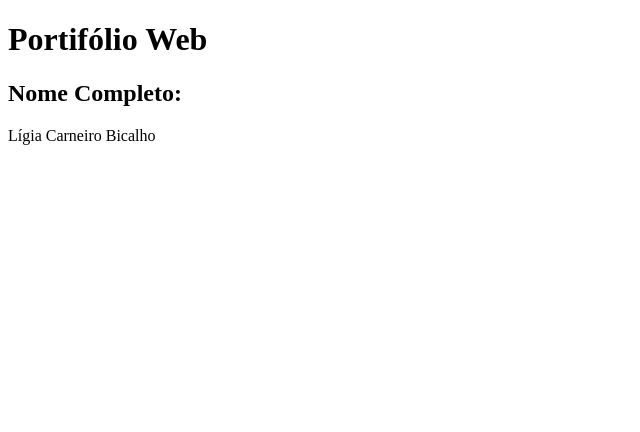
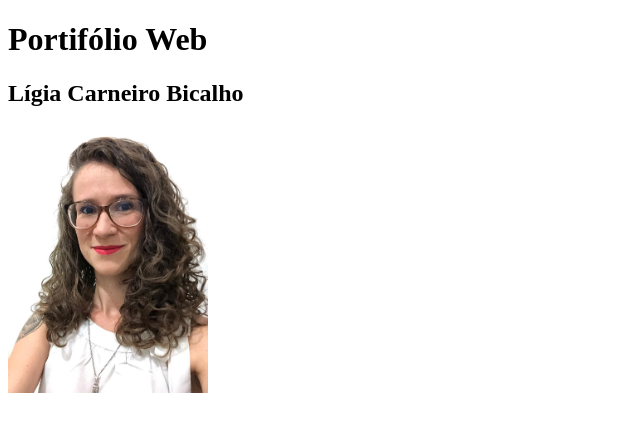
Before and after one commit to ligiabicalho/ligiabicalho.github.io, a plain HTML site: page index.html in a window 1280 px wide. Shown: the whole page, without its empty margins (0-640 px from the left). Drawn offline with Linux system fonts and the light colour scheme.

Commit message:
Requisito 2: Acrescentou foto atual  de perfil

```diff
--- a/index.html
+++ b/index.html
@@ -8,6 +8,7 @@
 </head>
 <body>
     <h1>Portifólio Web</h1>
-    <h2>Nome Completo: </h2><p>Lígia Carneiro Bicalho</p>
+    <h2>Lígia Carneiro Bicalho</h2>
+    <img src='foto-perfil-2021.jpeg' alt='Foto da Lígia de rosto, ela usa os cabelos cacheados soltos, abaixo do ombro. Ela usa óculos de armação quadrada marrom e blusa branca. Possui uma tatuagem no ombro direito' width="200px">
 </body>
 </html>
```
Also changed, not shown: foto-perfil-2021.jpeg (renamed from 2021.jpeg).
